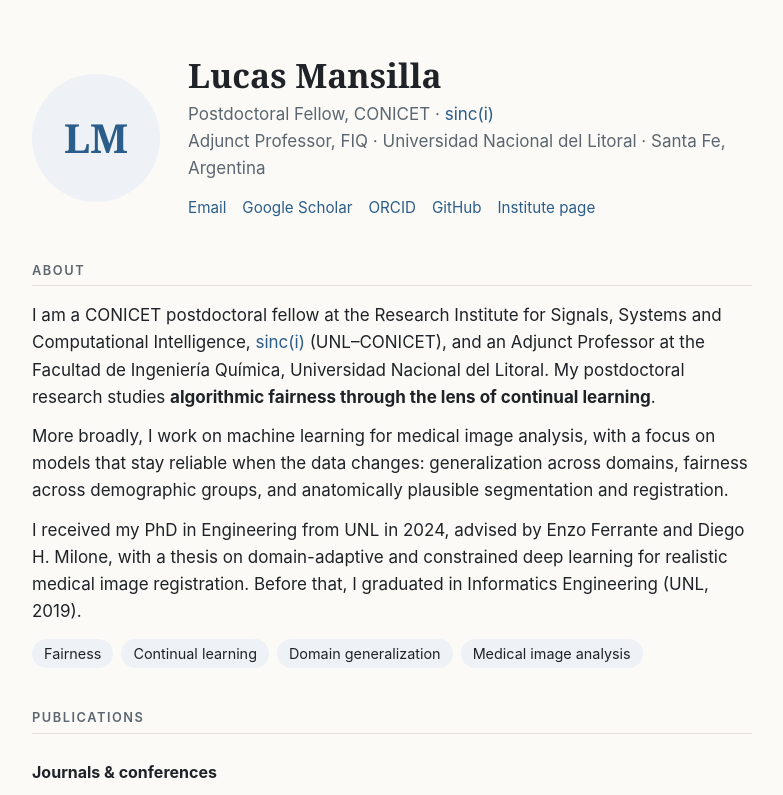
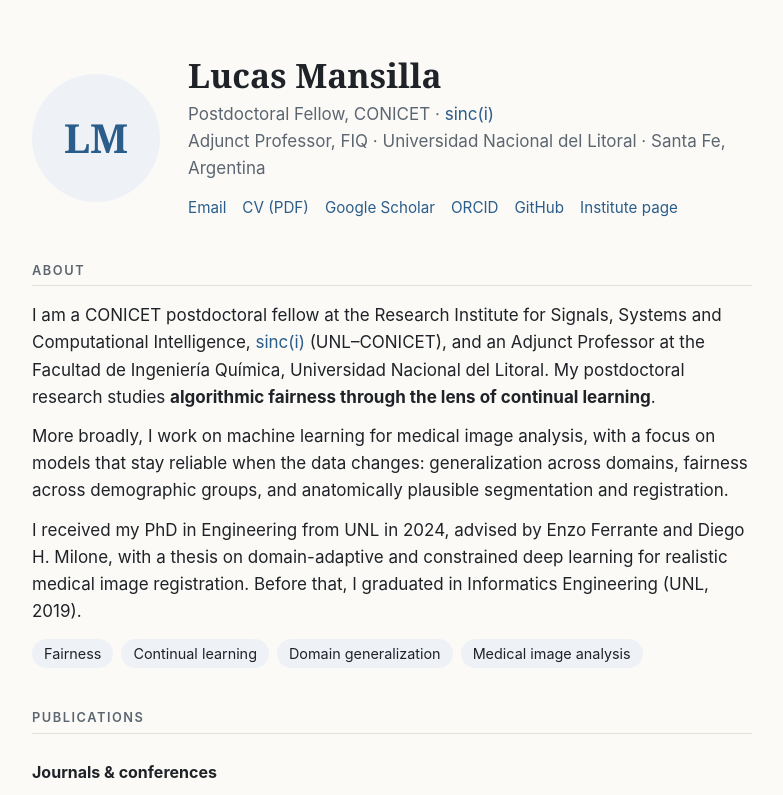
Before and after one commit to lamansilla/lamansilla.github.io, a plain HTML site: page index.html in a window 1280 px wide. Shown: the top 795 px of the page, without its empty margins (248-1031 px from the left). Drawn offline with Linux system fonts and the light colour scheme.

Commit message:
Add CV link

```diff
--- a/index.html
+++ b/index.html
@@ -101,6 +101,7 @@
         Adjunct Professor, FIQ · Universidad Nacional del Litoral · Santa Fe, Argentina</p>
       <nav class="links" aria-label="Profiles">
         <a href="mailto:lmansilla@sinc.unl.edu.ar">Email</a>
+        <a href="Mansilla_CV.pdf">CV (PDF)</a>
         <a href="https://scholar.google.com/citations?user=5WMFRWgAAAAJ&amp;hl=en">Google Scholar</a>
         <a href="https://orcid.org/0000-0002-8349-8283">ORCID</a>
         <a href="https://github.com/lamansilla">GitHub</a>
```
